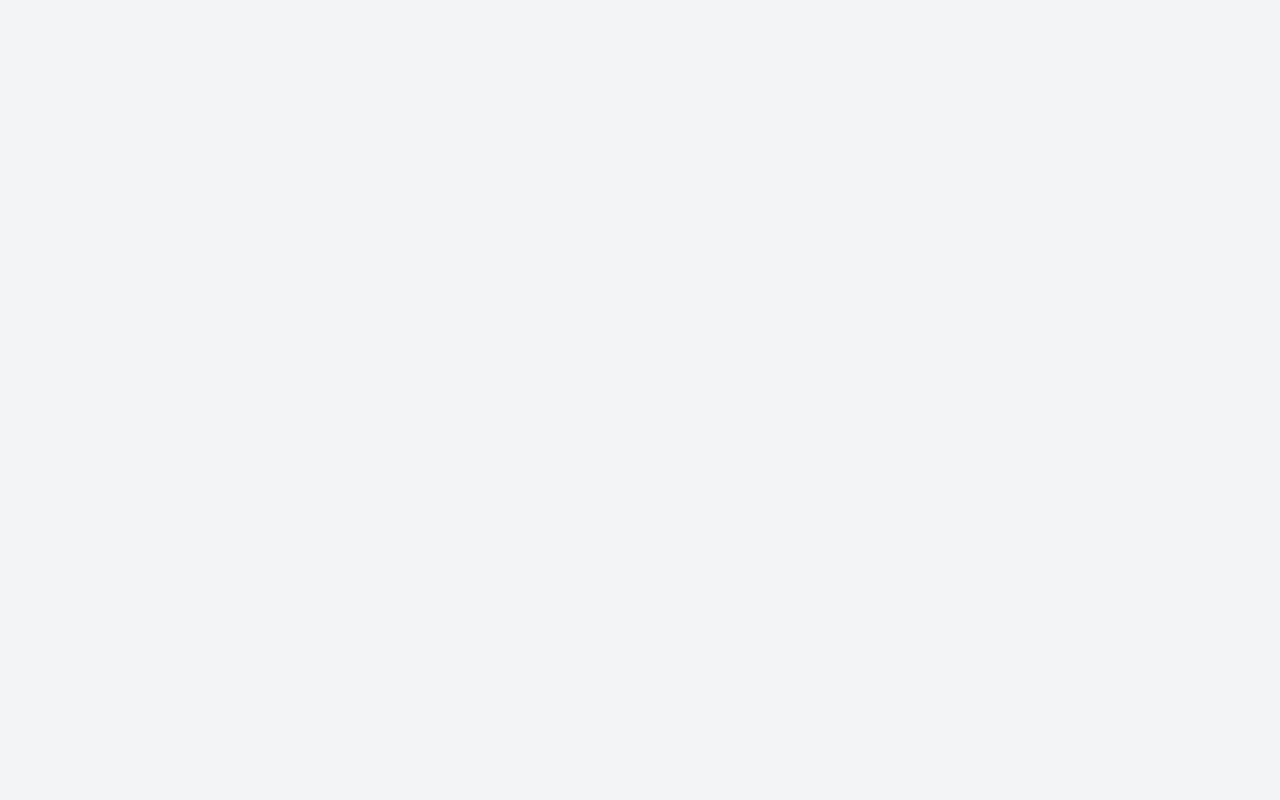
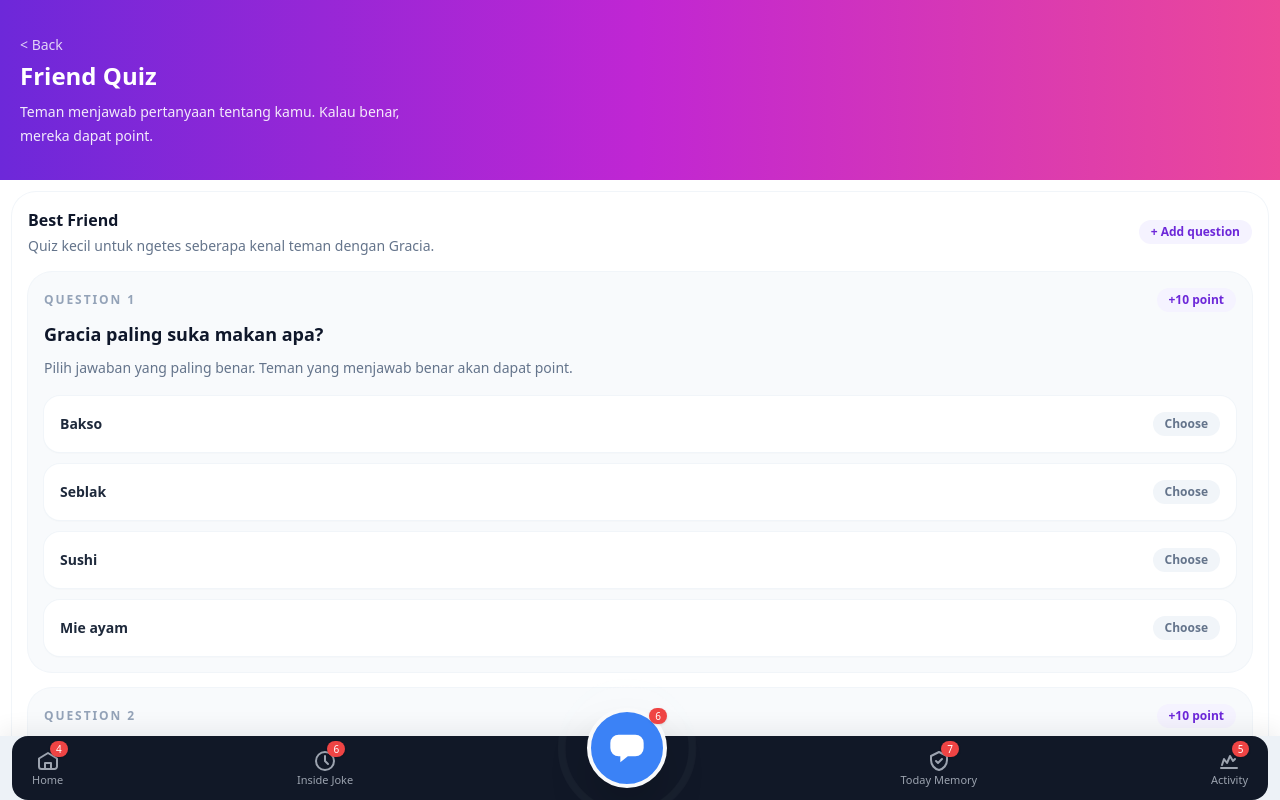
Before and after one commit to jimmytobing/JimCapasitor, a React (Vite) app: page /friend-quiz in a window 1280 px wide. Before the commit this address had no page. Built offline with nearby package versions, Linux system fonts and the light colour scheme.

Commit message:
[Fitur] friend quiz

```diff
--- a/src/app/router.jsx
+++ b/src/app/router.jsx
@@ -10,6 +10,8 @@ import ActivitySuggestionPage from '../features/activity-suggestion/ActivitySugg
 import TodayMemoryPage from '../features/today-memory/TodayMemoryPage.jsx'
 import FriendStatsPage from '../features/friend-stats/FriendStatsPage.jsx'
 import FriendRankingPage from '../features/friend-ranking/FriendRankingPage.jsx'
+import FriendQuizPage from '../features/friend-quiz/FriendQuizPage.jsx'
+import NewFriendQuizPage from '../features/friend-quiz/NewFriendQuizPage.jsx'
 import MemoryTimelinePage from '../features/memory-timeline/MemoryTimelinePage.jsx'
 import ActivityPage from '../features/activity/ActivityPage.jsx'
 import ChatPage from '../features/chat/ChatPage.jsx'
@@ -36,6 +38,8 @@ export default function AppRoutes({ showToast }) {
       />
       <Route path="/today-memory" element={<TodayMemoryPage />} />
       <Route path="/friend-stats" element={<FriendStatsPage showToast={showToast} />} />
+      <Route path="/friend-quiz" element={<FriendQuizPage showToast={showToast} />} />
+      <Route path="/friend-quiz/new" element={<NewFriendQuizPage showToast={showToast} />} />
       <Route path="/friend-ranking" element={<FriendRankingPage showToast={showToast} />} />
       <Route path="/memory-timeline/:friendId" element={<MemoryTimelinePage />} />
       <Route path="/activity" element={<ActivityPage />} />
--- a/src/features/circle-squad/CircleSquadPage.jsx
+++ b/src/features/circle-squad/CircleSquadPage.jsx
@@ -38,7 +38,7 @@ const circles = [
 
 const actions = [
   { id: 'chat', label: 'Chat', emoji: '💬' },
-  { id: 'challenge', label: 'Challenge', emoji: '🏆' },
+  { id: 'challenge', label: 'Friend Quiz', emoji: '🏆' },
   { id: 'ranking', label: 'Ranking', emoji: '📊' },
 ]
 
@@ -109,6 +109,10 @@ export default function CircleSquadPage({ showToast }) {
                               navigate(`/friend-ranking?circle=${circle.id}`)
                               return
                             }
+                            if (action.id === 'challenge') {
+                              navigate(`/friend-quiz?circle=${circle.id}`)
+                              return
+                            }
                             notify(`${circle.title} - ${action.label}`)
                           }}
                         >
--- /dev/null
+++ b/src/features/friend-quiz/FriendQuizPage.jsx
@@ -0,0 +1,127 @@
+import { useMemo } from 'react'
+import { useNavigate, useSearchParams } from 'react-router-dom'
+import BottomStickyNav from '../../shared/components/BottomStickyNav.jsx'
+import { circleTitles, currentUser } from '../chat/chatData.js'
+
+const quizQuestions = [
+  {
+    id: 'favorite-food',
+    question: `${currentUser.name} paling suka makan apa?`,
+    description: 'Pilih jawaban yang paling benar. Teman yang menjawab benar akan dapat point.',
+    options: [
+      { id: 'bakso', label: 'Bakso', isCorrect: false },
+      { id: 'seblak', label: 'Seblak', isCorrect: false },
+      { id: 'sushi', label: 'Sushi', isCorrect: true },
+      { id: 'mie-ayam', label: 'Mie ayam', isCorrect: false },
+    ],
+  },
+  {
+    id: 'favorite-hobby',
+    question: `${currentUser.name} paling suka ngapain waktu senggang?`,
+    description: 'Teman yang paling kenal kamu harusnya bisa jawab ini dengan cepat.',
+    options: [
+      { id: 'tidur', label: 'Tidur terus', isCorrect: false },
+      { id: 'menyanyi-dance', label: 'Menyanyi dan dance', isCorrect: true },
+      { id: 'renang', label: 'Renang', isCorrect: false },
+      { id: 'masak', label: 'Masak', isCorrect: false },
+    ],
+  },
+]
+
+export default function FriendQuizPage({ showToast }) {
+  const navigate = useNavigate()
+  const [searchParams] = useSearchParams()
+  const circleId = searchParams.get('circle') || 'best-friend'
+  const notify = typeof showToast === 'function' ? showToast : () => {}
+
+  const circleTitle = useMemo(
+    () => circleTitles[circleId] ?? circleTitles['best-friend'],
+    [circleId]
+  )
+
+  return (
+    <div className="h-screen overflow-y-auto bg-[#edf2f7] hide-scrollbar">
+      <div className="min-h-screen pb-28">
+        <section className="bg-white shadow-none">
+          <div className="bg-gradient-to-r from-violet-700 via-fuchsia-600 to-pink-500 px-5 pb-8 pt-[calc(1rem+env(safe-area-inset-top)+1rem)] text-white">
+            <button
+              className="text-sm font-medium text-white/80"
+              onClick={() => navigate('/circle-squad')}
+            >
+              {'< Back'}
+            </button>
+            <h1 className="mt-1 text-2xl font-semibold">Friend Quiz</h1>
+            <p className="mt-2 max-w-[24rem] text-sm leading-6 text-white/90">
+              Teman menjawab pertanyaan tentang kamu. Kalau benar, mereka dapat point.
+            </p>
+          </div>
+
+          <div className="space-y-4 p-3">
+            <div className="rounded-3xl bg-white p-4 shadow-sm ring-1 ring-slate-100">
+              <div className="flex items-center justify-between gap-3">
+                <div>
+                  <h2 className="text-base font-semibold text-slate-900">{circleTitle}</h2>
+                  <p className="mt-1 text-sm text-slate-500">
+                    Quiz kecil untuk ngetes seberapa kenal teman dengan {currentUser.name}.
+                  </p>
+                </div>
+                <button
+                  type="button"
+                  className="rounded-full bg-violet-50 px-3 py-1 text-xs font-semibold text-violet-700"
+                  onClick={() => navigate(`/friend-quiz/new?circle=${circleId}`)}
+                >
+                  + Add question
+                </button>
+              </div>
+
+              <div className="mt-4 space-y-4">
+                {quizQuestions.map((quiz, index) => (
+                  <div
+                    key={quiz.id}
+                    className="rounded-3xl bg-slate-50 p-4 ring-1 ring-slate-100"
+                  >
+                    <div className="flex items-center justify-between gap-3">
+                      <p className="text-xs font-semibold uppercase tracking-[0.16em] text-slate-400">
+                        Question {index + 1}
+                      </p>
+                      <span className="rounded-full bg-violet-50 px-3 py-1 text-xs font-semibold text-violet-700">
+                        +10 point
+                      </span>
+                    </div>
+
+                    <h3 className="mt-2 text-lg font-semibold text-slate-900">{quiz.question}</h3>
+                    <p className="mt-2 text-sm leading-6 text-slate-500">{quiz.description}</p>
+
+                    <div className="mt-4 space-y-3">
+                      {quiz.options.map((option) => (
+                        <button
+                          key={option.id}
+                          className="flex w-full items-center justify-between rounded-2xl bg-white px-4 py-4 text-left shadow-sm ring-1 ring-slate-100 transition hover:bg-slate-100"
+                          onClick={() =>
+                            notify(
+                              option.isCorrect
+                                ? `${option.label} benar. Teman dapat 10 point.`
+                                : `${option.label} belum tepat.`
+                            )
+                          }
+                        >
+                          <span className="text-sm font-semibold text-slate-800">
+                            {option.label}
+                          </span>
+                          <span className="rounded-full bg-slate-100 px-3 py-1 text-xs font-semibold text-slate-500">
+                            Choose
+                          </span>
+                        </button>
+                      ))}
+                    </div>
+                  </div>
+                ))}
+              </div>
+            </div>
+          </div>
+        </section>
+      </div>
+      <BottomStickyNav />
+    </div>
+  )
+}
--- /dev/null
+++ b/src/features/friend-quiz/NewFriendQuizPage.jsx
@@ -0,0 +1,84 @@
+import { useNavigate, useSearchParams } from 'react-router-dom'
+import BottomStickyNav from '../../shared/components/BottomStickyNav.jsx'
+import { circleTitles } from '../chat/chatData.js'
+
+export default function NewFriendQuizPage({ showToast }) {
+  const navigate = useNavigate()
+  const [searchParams] = useSearchParams()
+  const circleId = searchParams.get('circle') || 'best-friend'
+  const notify = typeof showToast === 'function' ? showToast : () => {}
+  const circleTitle = circleTitles[circleId] ?? circleTitles['best-friend']
+
+  return (
+    <div className="h-screen overflow-y-auto bg-[#edf2f7] hide-scrollbar">
+      <div className="min-h-screen pb-28">
+        <section className="bg-white shadow-none">
+          <div className="bg-gradient-to-r from-fuchsia-700 via-pink-600 to-rose-500 px-5 pb-8 pt-[calc(1rem+env(safe-area-inset-top)+1rem)] text-white">
+            <button
+              className="text-sm font-medium text-white/80"
+              onClick={() => navigate(`/friend-quiz?circle=${circleId}`)}
+            >
+              {'< Back'}
+            </button>
+            <h1 className="mt-1 text-2xl font-semibold">Add Question</h1>
+            <p className="mt-2 max-w-[24rem] text-sm leading-6 text-white/90">
+              Tambahkan pertanyaan baru untuk circle {circleTitle}.
+            </p>
+          </div>
+
+          <div className="space-y-4 p-3">
+            <div className="rounded-3xl bg-white p-4 shadow-sm ring-1 ring-slate-100">
+              <div className="space-y-4">
+                <div>
+                  <label className="text-sm font-semibold text-slate-800">Pertanyaan</label>
+                  <textarea
+                    className="mt-2 min-h-28 w-full rounded-2xl border border-slate-200 bg-slate-50 px-4 py-3 text-sm text-slate-800 outline-none"
+                    placeholder="Contoh: Gracia paling suka warna apa?"
+                  />
+                </div>
+
+                <div className="grid grid-cols-2 gap-3">
+                  <div className="col-span-2 rounded-2xl bg-slate-50 p-4 ring-1 ring-slate-100">
+                    <p className="text-sm font-semibold text-slate-800">Pilihan jawaban</p>
+                    <div className="mt-3 space-y-3">
+                      {[1, 2, 3, 4].map((number) => (
+                        <div key={number} className="flex items-center gap-3">
+                          <span className="flex h-9 w-9 items-center justify-center rounded-full bg-white text-sm font-semibold text-slate-500 ring-1 ring-slate-200">
+                            {number}
+                          </span>
+                          <input
+                            className="w-full rounded-2xl border border-slate-200 bg-white px-4 py-3 text-sm text-slate-800 outline-none"
+                            placeholder={`Pilihan ${number}`}
+                          />
+                        </div>
+                      ))}
+                    </div>
+                  </div>
+
+                  <div className="col-span-2 rounded-2xl bg-emerald-50 p-4 ring-1 ring-emerald-100">
+                    <label className="text-sm font-semibold text-emerald-800">
+                      Jawaban yang benar
+                    </label>
+                    <input
+                      className="mt-2 w-full rounded-2xl border border-emerald-200 bg-white px-4 py-3 text-sm text-slate-800 outline-none"
+                      placeholder="Tulis pilihan yang benar"
+                    />
+                  </div>
+                </div>
+
+                <button
+                  type="button"
+                  className="w-full rounded-2xl bg-fuchsia-600 px-4 py-4 text-sm font-semibold text-white"
+                  onClick={() => notify('Question baru berhasil ditambahkan')}
+                >
+                  Simpan question
+                </button>
+              </div>
+            </div>
+          </div>
+        </section>
+      </div>
+      <BottomStickyNav />
+    </div>
+  )
+}
```
